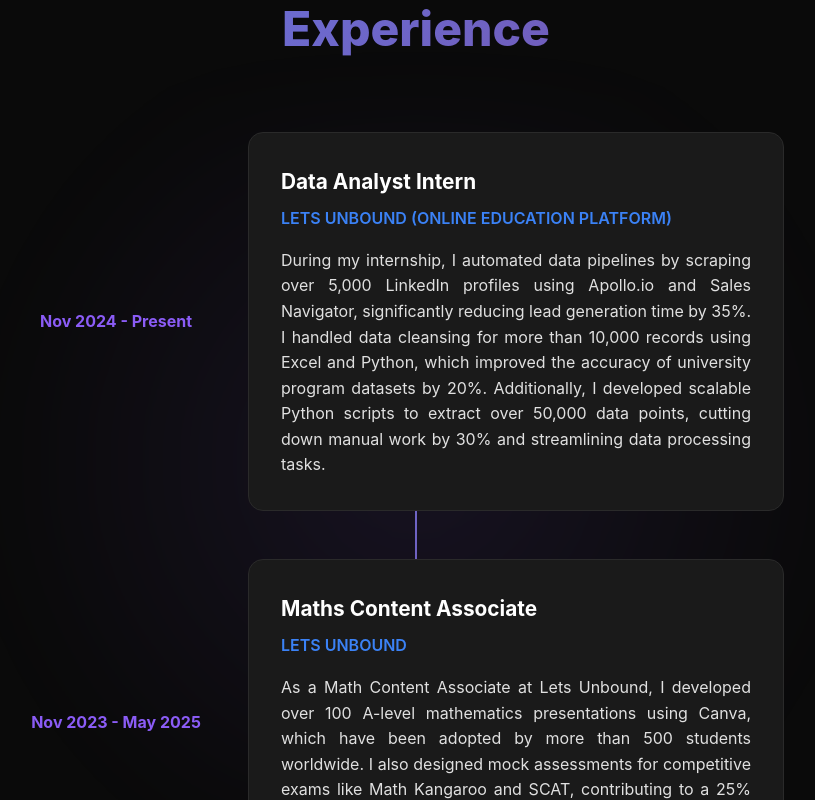
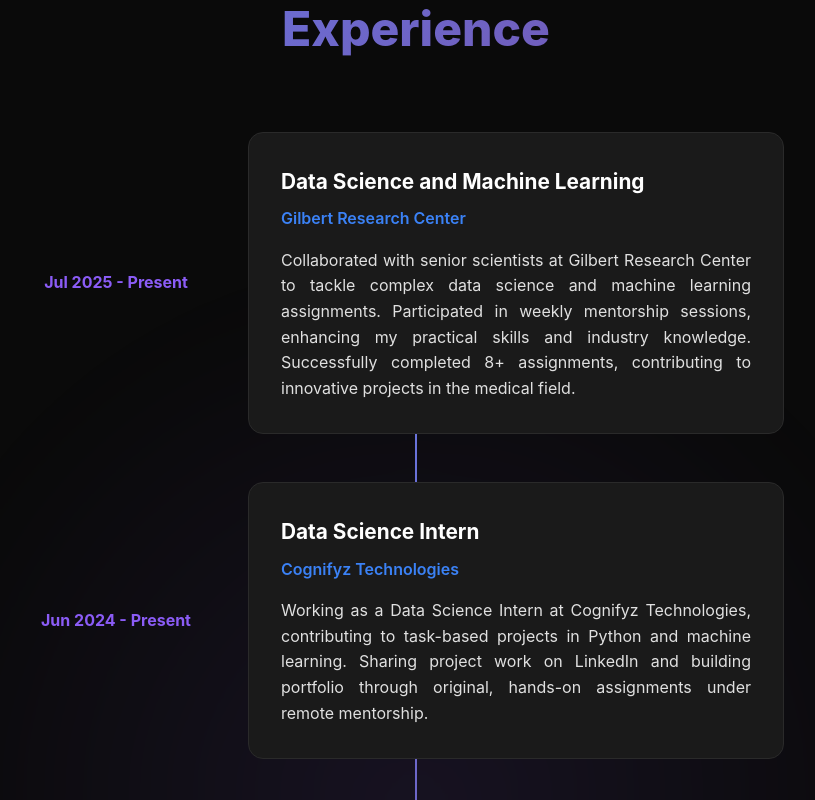
Before and after one commit to b-mahadevan/portfolio-mahadevan-b, a React (Vite) app: page / in a window 1280 px wide. Shown: the part 5060-5860 px from the top of the page, without its empty margins (224-1039 px from the left). Built offline with nearby package versions, Linux system fonts and the light colour scheme.

Commit message:
Add experiences and certificates

```diff
--- a/src/pages/Index.tsx
+++ b/src/pages/Index.tsx
@@ -218,6 +218,32 @@
         <div className="container">
           <h2 className="section-title">Experience</h2>
           <div className="timeline">
+
+            <div className="timeline-item">
+              <div className="timeline-date">Jul 2025 - Present</div>
+              <div className="timeline-content">
+                <h3 className="timeline-title">Data Science and Machine Learning</h3>
+                <h4 className="timeline-company">Gilbert Research Center</h4>
+                <p className="timeline-description">
+                  Collaborated with senior scientists at Gilbert Research Center to tackle complex data science and machine learning assignments.
+                  Participated in weekly mentorship sessions, enhancing my practical skills and industry knowledge.
+                  Successfully completed 8+ assignments, contributing to innovative projects in the medical field.
+                </p>
+              </div>
+            </div>
+
+            <div className="timeline-item">
+              <div className="timeline-date">Jun 2024 - Present</div>
+              <div className="timeline-content">
+                <h3 className="timeline-title">Data Science Intern</h3>
+                <h4 className="timeline-company">Cognifyz Technologies</h4>
+                <p className="timeline-description">
+                  Working as a Data Science Intern at Cognifyz Technologies, contributing to task-based projects in Python and machine learning.
+                  Sharing project work on LinkedIn and building portfolio through original, hands-on assignments under remote mentorship.
+                </p>
+              </div>
+            </div>
+
             <div className="timeline-item">
               <div className="timeline-date">Nov 2024 - Present</div>
               <div className="timeline-content">
@@ -234,7 +260,7 @@
             <div className="timeline-item">
               <div className="timeline-date">Nov 2023 - May 2025</div>
               <div className="timeline-content">
-                <h3 className="timeline-title">Maths Content Associate</h3>
+                <h3 className="timeline-title">Math Intern (Maths Content Associate)</h3>
                 <h4 className="timeline-company">LETS UNBOUND</h4>
                 <p className="timeline-description">
                   As a Math Content Associate at Lets Unbound, I developed over 100 A-level mathematics presentations using Canva, which have been adopted by more than 500 students worldwide.
@@ -724,6 +750,46 @@
   <div className="container">
     <h2 className="section-title">Certifications</h2>
     <div className="certificates-grid">
+
+      <div className="certificate-card">
+        <h4 className="certificate-title">Supervised Machine Learning: Regression and Classification</h4>
+        <p className="certificate-org">Stanford University</p>
+        <p className="certificate-date">Jun 2025</p>
+        <a
+          href="https://coursera.org/verify/7RPEQOESYVYV"
+          target="_blank"
+          className="view-certificate"
+        >
+          View Certificate
+        </a>
+      </div>
+
+      <div className="certificate-card">
+        <h4 className="certificate-title">Data Analysis with Python and Pandas</h4>
+        <p className="certificate-org">Linkedin Learning</p>
+        <p className="certificate-date">Jun 2025</p>
+        <a
+          href="https://www.linkedin.com/learning/certificates/2820b58fe57ea99be9256230879e77719a5f2fa43d6c3bea12569810c14e17f2"
+          target="_blank"
+          className="view-certificate"
+        >
+          View Certificate
+        </a>
+      </div>
+
+      <div className="certificate-card">
+        <h4 className="certificate-title">NumPy Essential Training: Foundations of NumPy</h4>
+        <p className="certificate-org">Linkedin Learning</p>
+        <p className="certificate-date">Jun 2025</p>
+        <a
+          href="https://www.linkedin.com/learning/certificates/5181e9ff19d7a2eaad1373a14b110ec1a32176f408ec684e13207f0ff8dd521a"
+          target="_blank"
+          className="view-certificate"
+        >
+          View Certificate
+        </a>
+      </div>
+
       <div className="certificate-card">
         <h4 className="certificate-title">Python Course - Updated [2025]</h4>
         <p className="certificate-org">GeeksforGeeks</p>
@@ -738,17 +804,19 @@
       </div>
 
       <div className="certificate-card">
-        <h4 className="certificate-title">Git for Beginners</h4>
-        <p className="certificate-org">Udemy</p>
-        <p className="certificate-date">May 2025</p>
+        <h4 className="certificate-title">Data Analytics with Python</h4>
+        <p className="certificate-org">NPTEL</p>
+        <p className="certificate-date">Apr 2024</p>
+        <p className="credential-id">NPTEL24CS20S970100116</p>
         <a
-          href="https://www.udemy.com/certificate/UC-2f6ce925-0f6b-4dd5-8e1e-ddc868b07980/"
+          href="https://nptel.ac.in/noc/E_Certificate/NPTEL24CS20S97010011630461262"
           target="_blank"
           className="view-certificate"
         >
           View Certificate
         </a>
       </div>
+
 
       <div className="certificate-card">
         <h4 className="certificate-title">Google Cloud Computing Foundations</h4>
@@ -765,12 +833,11 @@
       </div>
 
       <div className="certificate-card">
-        <h4 className="certificate-title">Data Analytics with Python</h4>
-        <p className="certificate-org">NPTEL</p>
-        <p className="certificate-date">Apr 2024</p>
-        <p className="credential-id">NPTEL24CS20S970100116</p>
+        <h4 className="certificate-title">Git for Beginners</h4>
+        <p className="certificate-org">Udemy</p>
+        <p className="certificate-date">May 2025</p>
         <a
-          href="https://nptel.ac.in/noc/E_Certificate/NPTEL24CS20S97010011630461262"
+          href="https://www.udemy.com/certificate/UC-2f6ce925-0f6b-4dd5-8e1e-ddc868b07980/"
           target="_blank"
           className="view-certificate"
         >
```
